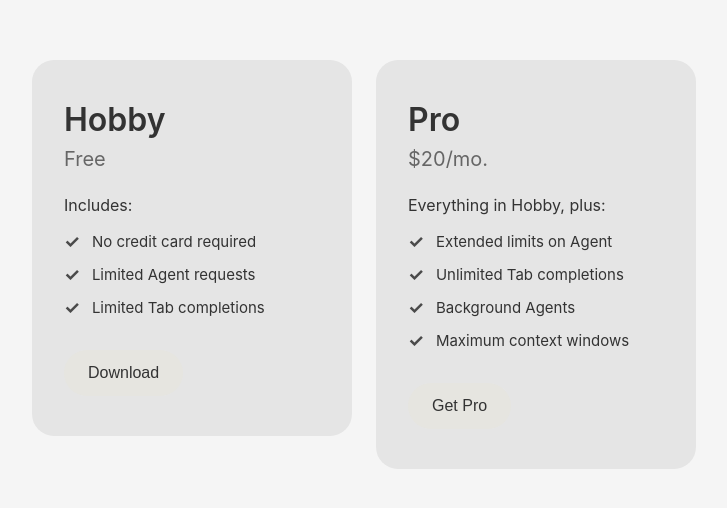
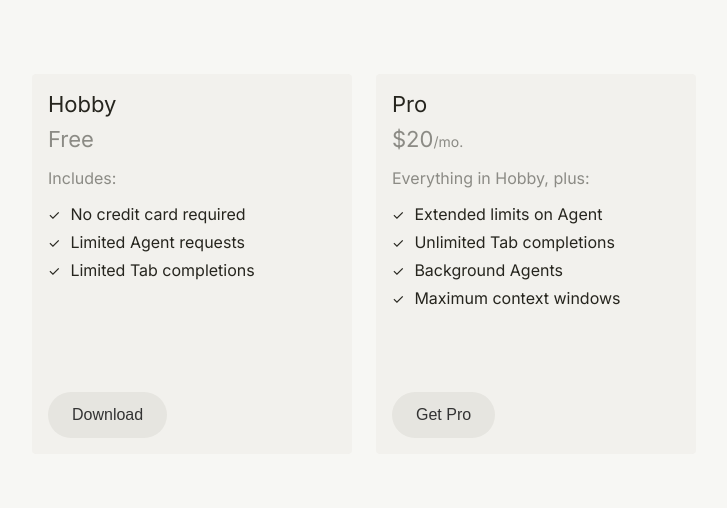
Before and after one commit to caseyohngren/First-Git-Cool-Project, a plain HTML site: page index.html in a window 1280 px wide. Shown: the part 136-644 px from the top of the page, without its empty margins (276-1003 px from the left). Drawn offline with Linux system fonts and the light colour scheme.

Commit message:
Styled UI Cards
Updated the style and layout of cards to match cursor

```diff
--- a/index.html
+++ b/index.html
@@ -4,13 +4,20 @@
     <meta charset="UTF-8">
     <meta name="viewport" content="width=device-width, initial-scale=1.0">
     <title>Pricing Plans</title>
+    <link rel="preconnect" href="https://fonts.googleapis.com">
+    <link rel="preconnect" href="https://fonts.gstatic.com" crossorigin>
+    <link href="https://fonts.googleapis.com/css2?family=Inter:wght@400;500;600;700&display=swap" rel="stylesheet">
     <link rel="stylesheet" href="styles.css">
 </head>
 <body>
     <div class="cards-container">
         <div class="card">
-            <h1 class="card-title">Hobby</h1>
-            <p class="card-price">Free</p>
+            <div class="card-top">
+                <h3 class="card-title">Hobby</h3>
+                <p class="card-price">
+                    <span class="card-price-amount">Free</span>
+
+                </p>
                 <div class="card-content">
                     <p class="includes-text">Includes:</p>
                     <ul class="features-list">
@@ -28,11 +35,16 @@
                         </li>
                     </ul>
                 </div>
+            </div>
             <button class="download-button">Download</button>
         </div>
         <div class="card">
-            <h1 class="card-title">Pro</h1>
-            <p class="card-price">$20/mo.</p>
+            <div class="card-top">
+                <h3 class="card-title">Pro</h3>
+                <p class="card-price">
+                    <span class="card-price-amount">$20</span>
+                    <span class="card-price-period">/mo.</span>
+                </p>
                 <div class="card-content">
                     <p class="includes-text">Everything in Hobby, plus:</p>
                     <ul class="features-list">
@@ -54,6 +66,7 @@
                         </li>
                     </ul>
                 </div>
+            </div>
             <button class="download-button">Get Pro</button>
         </div>
     </div>
--- a/styles.css
+++ b/styles.css
@@ -5,8 +5,8 @@
 }
 
 body {
-    font-family: -apple-system, BlinkMacSystemFont, 'Segoe UI', Roboto, Oxygen, Ubuntu, Cantarell, sans-serif;
-    background-color: #f5f5f5;
+    font-family: 'Inter', -apple-system, BlinkMacSystemFont, 'Segoe UI', Roboto, sans-serif;
+    background-color: #f7f7f4;
     display: flex;
     justify-content: center;
     align-items: center;
@@ -24,24 +24,47 @@
 }
 
 .card {
-    background-color: #e5e5e5;
-    border-radius: 22px;
-    padding: 40px 32px;
+    background-color: #f2f1ed;
+    border-radius: 4px;
+    padding: 16px;
     width: 320px;
+    min-height: 380px;
     flex-shrink: 0;
+    display: flex;
+    flex-direction: column;
+}
+
+.card-top {
+    flex: 1 1 auto;
+    display: flex;
+    flex-direction: column;
 }
 
 .card-title {
-    font-size: 32px;
-    font-weight: 600;
-    color: #333;
+    font-size: 22px;
+    line-height: 28px;
+    font-weight: 400;
+    color: #26251e;
     margin-bottom: 8px;
 }
 
 .card-price {
     font-size: 20px;
-    color: #666;
-    margin-bottom: 24px;
+    color: rgba(38, 37, 30, 0.4);
+    display: inline-flex;
+    align-items: baseline;
+}
+
+.card-price-amount {
+    font-size: 22px;
+    font-weight: 400;
+    color: rgba(38, 37, 30, 0.5);
+}
+
+.card-price-period {
+    font-size: 14px;
+    font-weight: 400;
+    color: rgba(38, 37, 30, 0.5);
 }
 
 .card-content {
@@ -50,8 +73,7 @@
 
 .includes-text {
     font-size: 16px;
-    color: #333;
-    margin-bottom: 16px;
+    color: rgba(38, 37, 30, 0.5);    margin: 16px 0;
 }
 
 .features-list {
@@ -62,20 +84,21 @@
 .features-list li {
     display: flex;
     align-items: center;
-    margin-bottom: 12px;
-    font-size: 15px;
-    color: #333;
+    margin-bottom: 8px;
+    font-size: 16px;
+    color: #26251e;
 }
 
 .checkmark {
-    color: #4a4a4a;
-    font-size: 18px;
-    margin-right: 12px;
-    font-weight: bold;
+    color: #26251e;
+    font-size: 14px;
+    margin-right: 10px;
+    font-weight: regular;
 }
 
 .download-button {
     width: fit-content;
+    margin-top: auto;
     background-color: #e6e5e0;
     border: none;
     border-radius: 999px;
```
Lines whose indentation alone changed are shown as unchanged.
